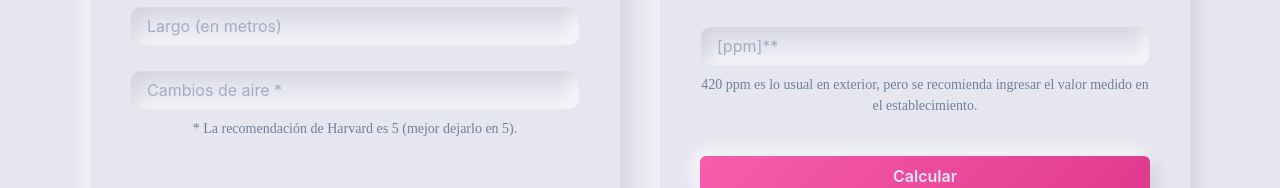
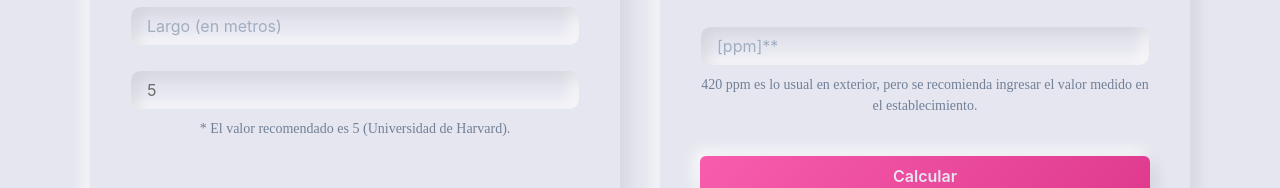
Before and after one commit to teootoledo/co2calculator, a React (Create React App) app: page / in a window 1280 px wide. Shown: the part 704-892 px from the top of the page. Built offline with nearby package versions, Linux system fonts and the light colour scheme; a web font is replaced by a local one.

Commit message:
Fix Issue #6.1

```diff
--- a/src/components/calculadora/CalculadoraCADR.js
+++ b/src/components/calculadora/CalculadoraCADR.js
@@ -119,6 +119,7 @@ const CalculadoraCADR = ({ room, setRoom }) => {
               className="neuInput"
               isRequired="true"
               size="md"
+              defaultValue="5"
               ref={(el) => (inputRef.current[3] = el)}
               onChange={() =>
                 setRoom({ ...room, ["cambiosAire"]: inputRef.current[3].value })
@@ -130,7 +131,7 @@ const CalculadoraCADR = ({ room, setRoom }) => {
               fontSize="sm"
               className="mt-2"
             >
-              * La recomendación de Harvard es 5 (mejor dejarlo en 5).
+              * El valor recomendado es 5 (Universidad de Harvard).
             </Text>
             {/*             <Text
               color="gray.500"
```
